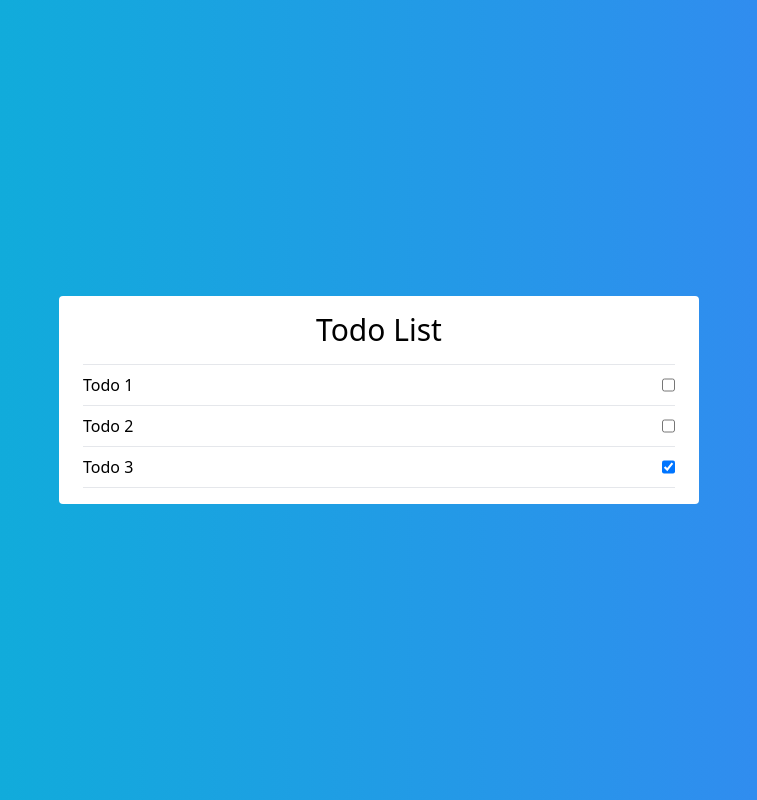
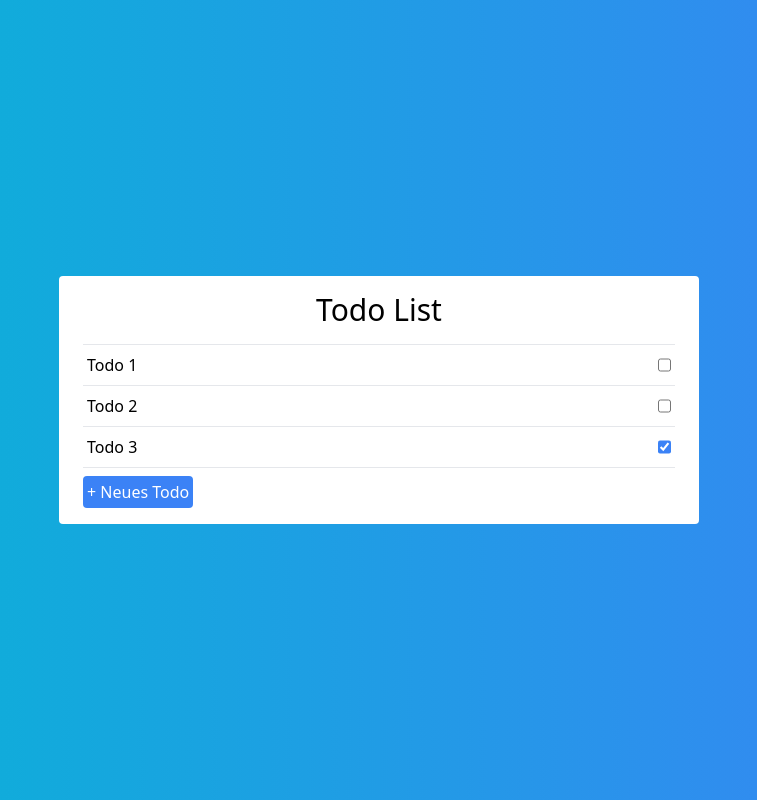
Before and after one commit to drq-dev/todo-list, a React (Create React App) app in the folder client/: page / in a window 1280 px wide. Shown: the whole page, without its empty margins (261-1018 px from the left). Built offline with nearby package versions, Linux system fonts and the light colour scheme.

Commit message:
feat: Add styling to the create todo inputs

```diff
--- a/client/src/components/TodoList/ListItem/index.js
+++ b/client/src/components/TodoList/ListItem/index.js
@@ -4,14 +4,17 @@ import { TodoStatusEnum } from "../../../types/TodoStatus";
 const ListItem = ({ todo, onChange }) => {
   const { _id, description, status } = todo;
   return (
-    <li className="flex justify-between py-2 border-b first:border-t">
-      <label htmlFor={_id}>{description}</label>
+    <li className="flex justify-between px-1 py-2 border-b first:border-t hover:bg-slate-100">
+      <label htmlFor={_id} className="cursor-pointer grow">
+        {description}
+      </label>
       <input
         id={_id}
-        name={_id}
+        name={`checbox-${_id}`}
         type="checkbox"
         checked={status === TodoStatusEnum.TICKED_OFF}
         onChange={onChange}
+        className="cursor-pointer accent-blue-500"
       />
     </li>
   );
--- a/client/src/components/TodoList/index.js
+++ b/client/src/components/TodoList/index.js
@@ -1,4 +1,4 @@
-import React, { useState } from "react";
+import React, { useLayoutEffect, useRef, useState } from "react";
 
 import { ListItem } from "./ListItem";
 import { TodoStatusEnum } from "../../types/TodoStatus";
@@ -22,6 +22,7 @@ dummyTodoList.set("t3", {
 
 const TodoList = () => {
   const [todos, setTodos] = useState(dummyTodoList);
+  const [createNewTodo, setCreateNewTodo] = useState(false);
 
   const tickOff = (todo) => {
     const newTodoList = new Map(todos);
@@ -42,6 +43,31 @@ const TodoList = () => {
     return listItems;
   };
 
+  const createNewTodoInputId = useRef(null);
+  useLayoutEffect(() => {
+    if (createNewTodo) createNewTodoInputId.current.focus();
+  }, [createNewTodo, createNewTodoInputId]);
+
+  const addNewTodo = (event) => {
+    const description = event.target.elements.textInput.value;
+    const newTodoList = new Map(todos);
+    /**
+     * Currently still using the description as ID. This is changed when the API is bound to the frontend. Then the API  determines the ID.
+     */
+    /**
+     * TODO: Prevent dublicated entries
+     */
+    newTodoList.set(description, {
+      _id: description,
+      description: description,
+      status: TodoStatusEnum.OPEN,
+    });
+    setTodos(newTodoList);
+    setCreateNewTodo(false);
+
+    event.preventDefault();
+  };
+
   return (
     <section
       aria-labelledby="heading"
@@ -51,6 +77,26 @@ const TodoList = () => {
         Todo List
       </h1>
       <ul className="mt-4">{generateListItems(todos)}</ul>
+
+      <form onSubmit={addNewTodo} className="mt-2">
+        {!createNewTodo ? (
+          <button
+            type="button"
+            onClick={() => setCreateNewTodo(true)}
+            className="bg-blue-500 hover:bg-blue-400 text-white rounded p-1 "
+          >
+            + Neues Todo
+          </button>
+        ) : (
+          <input
+            ref={createNewTodoInputId}
+            type="text"
+            required
+            name="textInput"
+            className="border bg-slate-50 w-full"
+          ></input>
+        )}
+      </form>
     </section>
   );
 };
```
